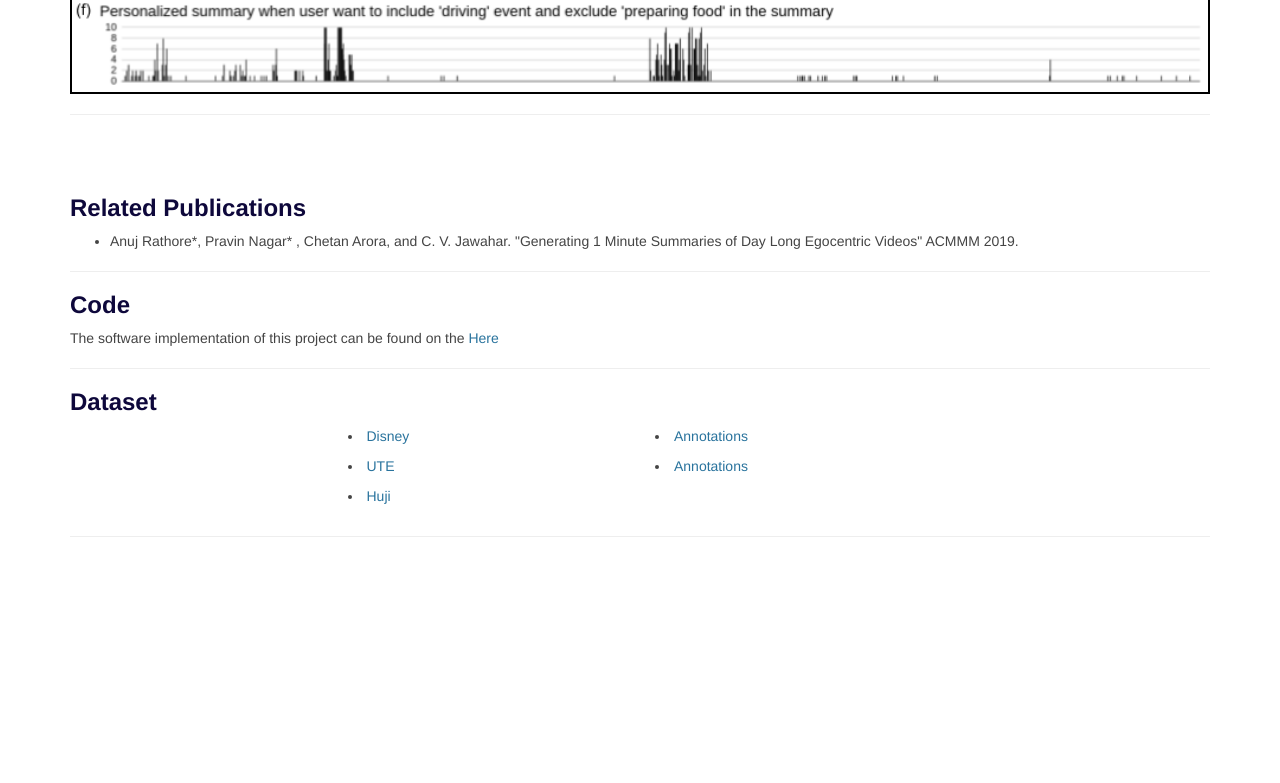
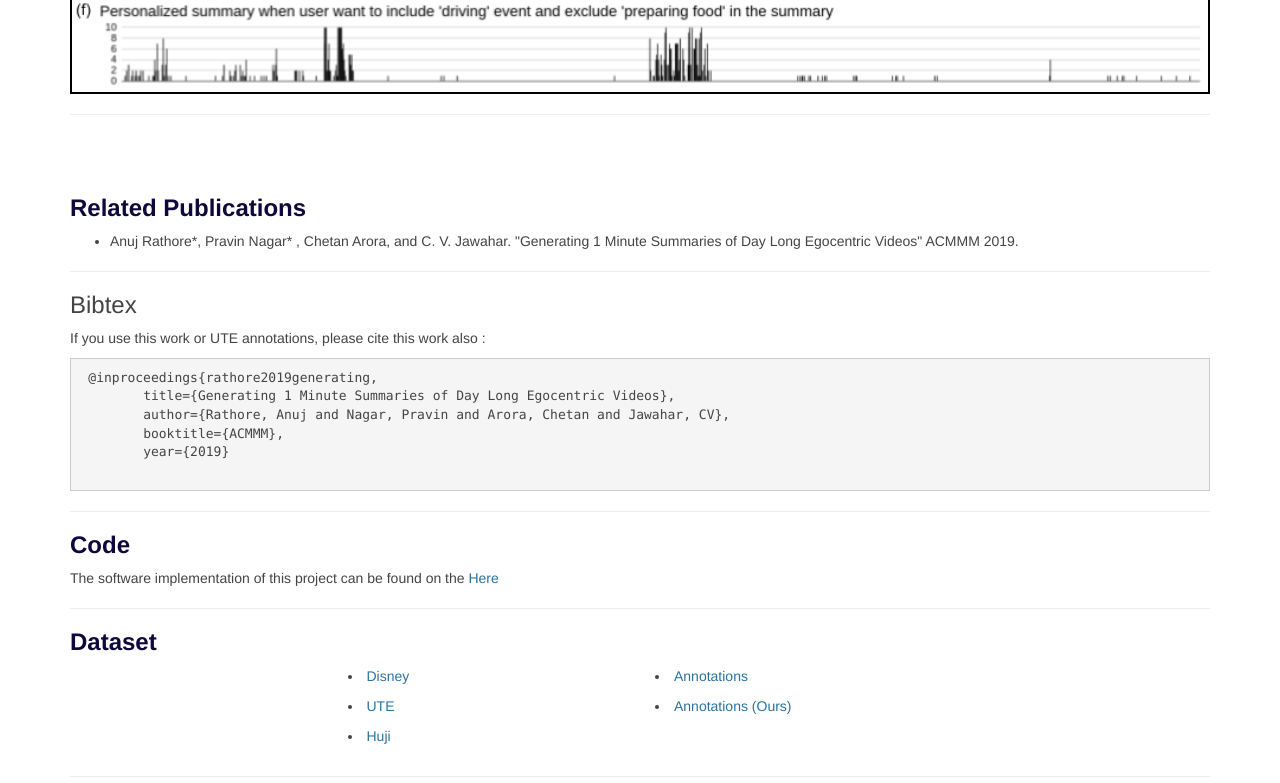
Before and after one commit to Pravin74/pravin74.github.io, a website: page pami_project_page/index.html in a window 1280 px wide. Shown: the part 1706-2489 px from the top of the page. Before the commit the page ends 2343 px from the top, so only its background shows below. Drawn offline with Linux system fonts and the light colour scheme; files whose address does not match are found by name.

Commit message:
[PAMI Project] bibtext added

```diff
--- a/pami_project_page/index.html
+++ b/pami_project_page/index.html
@@ -163,7 +163,18 @@
 <li>Anuj Rathore*, Pravin Nagar* , Chetan Arora, and C. V. Jawahar. "Generating 1 Minute Summaries of Day Long Egocentric Videos" ACMMM 2019.</li>
 </ul>
 <hr>
+<h3>Bibtex</h3>
+<p>If you use this work or UTE annotations, please cite this work also :</p>
+<div>
+<pre style="border-style: solid; border-width: 1px;"> @inproceedings{rathore2019generating,
+	title={Generating 1 Minute Summaries of Day Long Egocentric Videos},
+	author={Rathore, Anuj and Nagar, Pravin and Arora, Chetan and Jawahar, CV},
+	booktitle={ACMMM},
+	year={2019}
 
+</pre>
+</div>
+<hr>
 
 <div>
 <h3 style="color: #0e083b"><b>Code</b></h3>
@@ -185,7 +196,7 @@
 	<div class="col-xs-6">
 
 		<li><a href="http://ai.stanford.edu/~syyeung/videoset.html">Annotations</a></p></li>
-		<li><a href="#">Annotations</a></p></li>
+		<li><a href="#">Annotations (Ours)</a></p></li>
 
 	</div>
 
```
